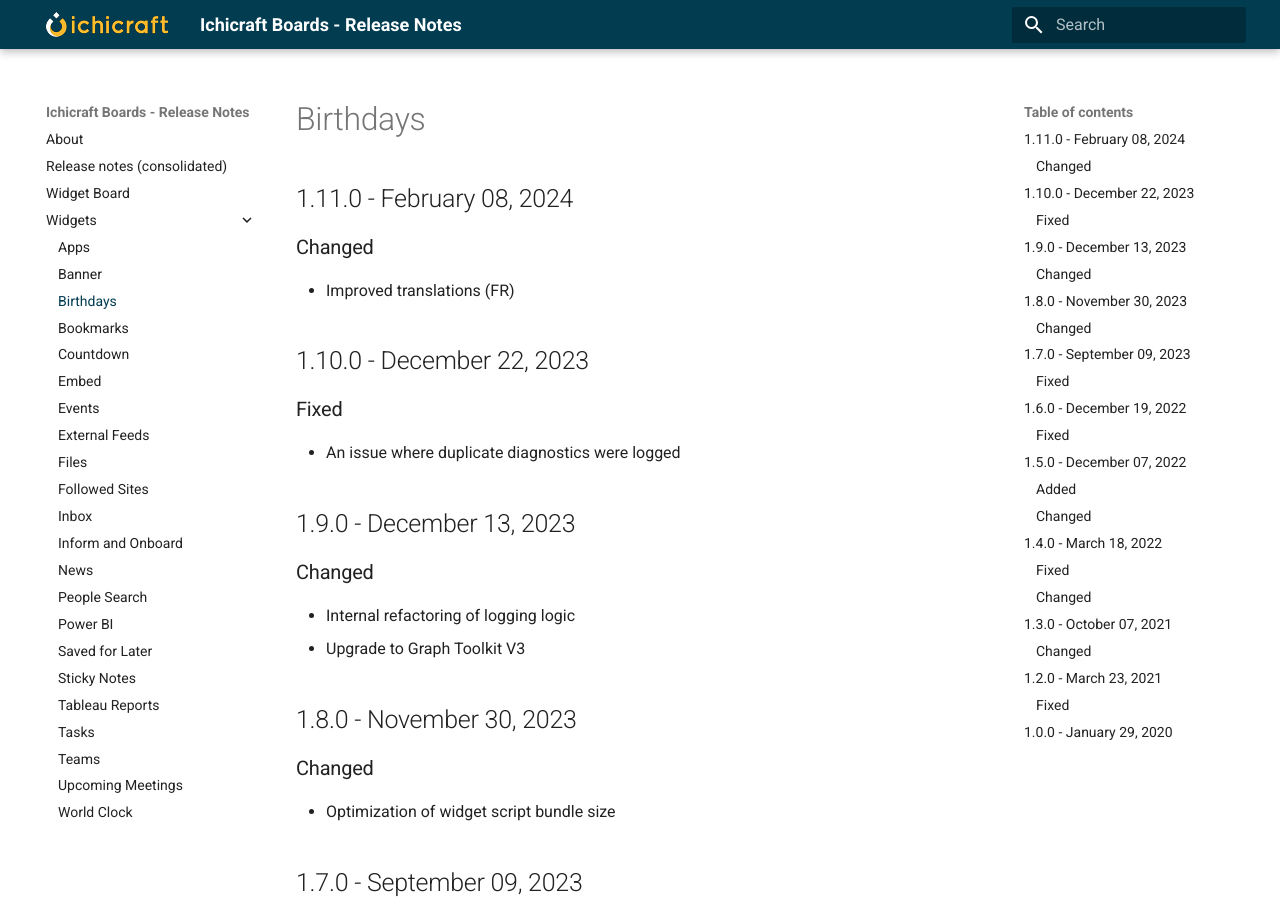
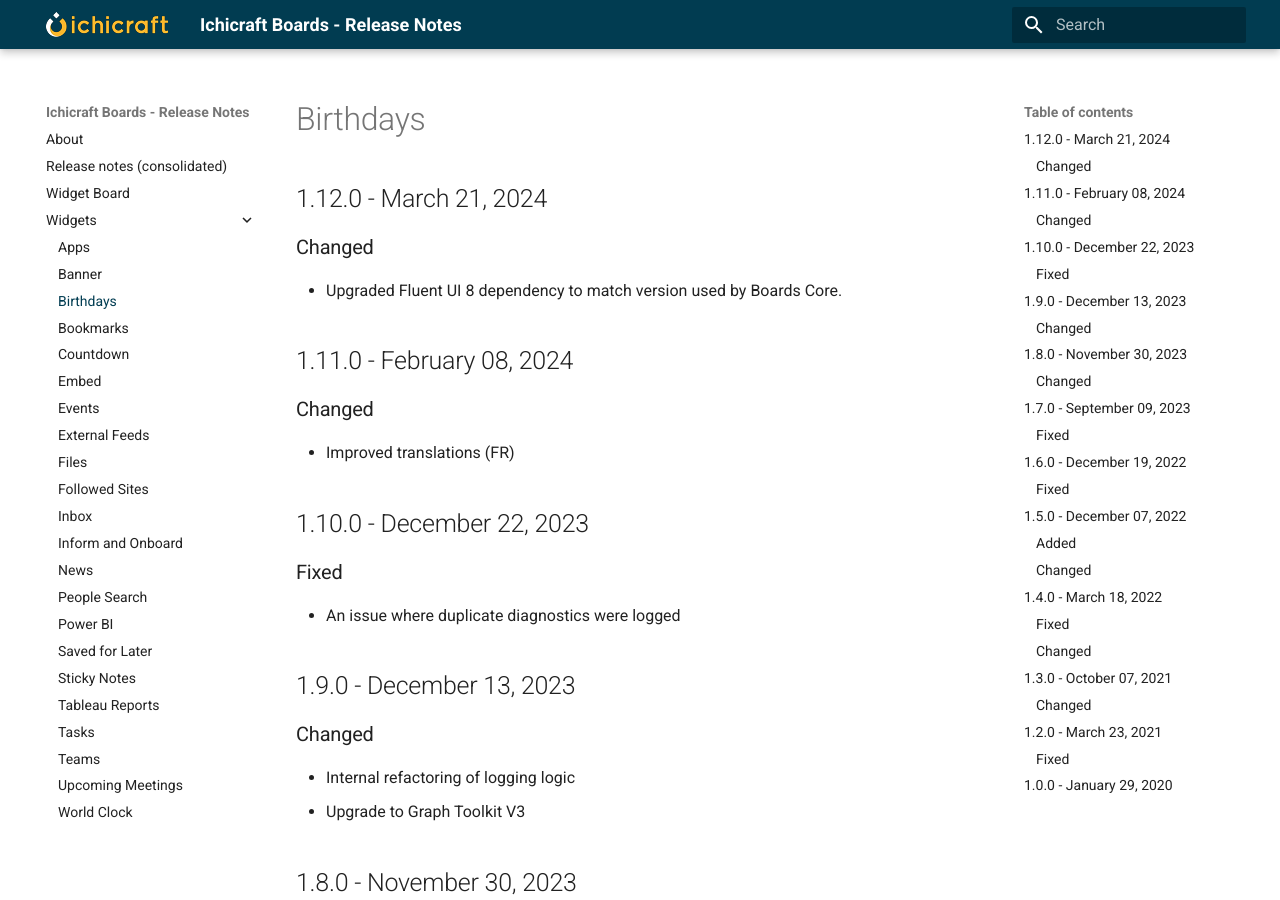
Before and after one commit to ichicraft/widgets-docs, an MkDocs documentation site: the page built from docs/Widgets/Birthdays.md, in a window 1280 px wide and 900 px high. Built offline with MkDocs 1.6.1 and Material for MkDocs 9.7.7, drawn with Linux system fonts in a browser that asks for light colours.

```diff
--- a/docs/Widgets/Birthdays.md
+++ b/docs/Widgets/Birthdays.md
@@ -1,3 +1,8 @@
+## 1.12.0 - March 21, 2024
+
+### Changed
+- Upgraded Fluent UI 8 dependency to match version used by Boards Core.
+
 ## 1.11.0 - February 08, 2024
 
 ### Changed
```
Also changed, not shown: docs/Release-notes-(consolidated).md (+5 -0 lines).
